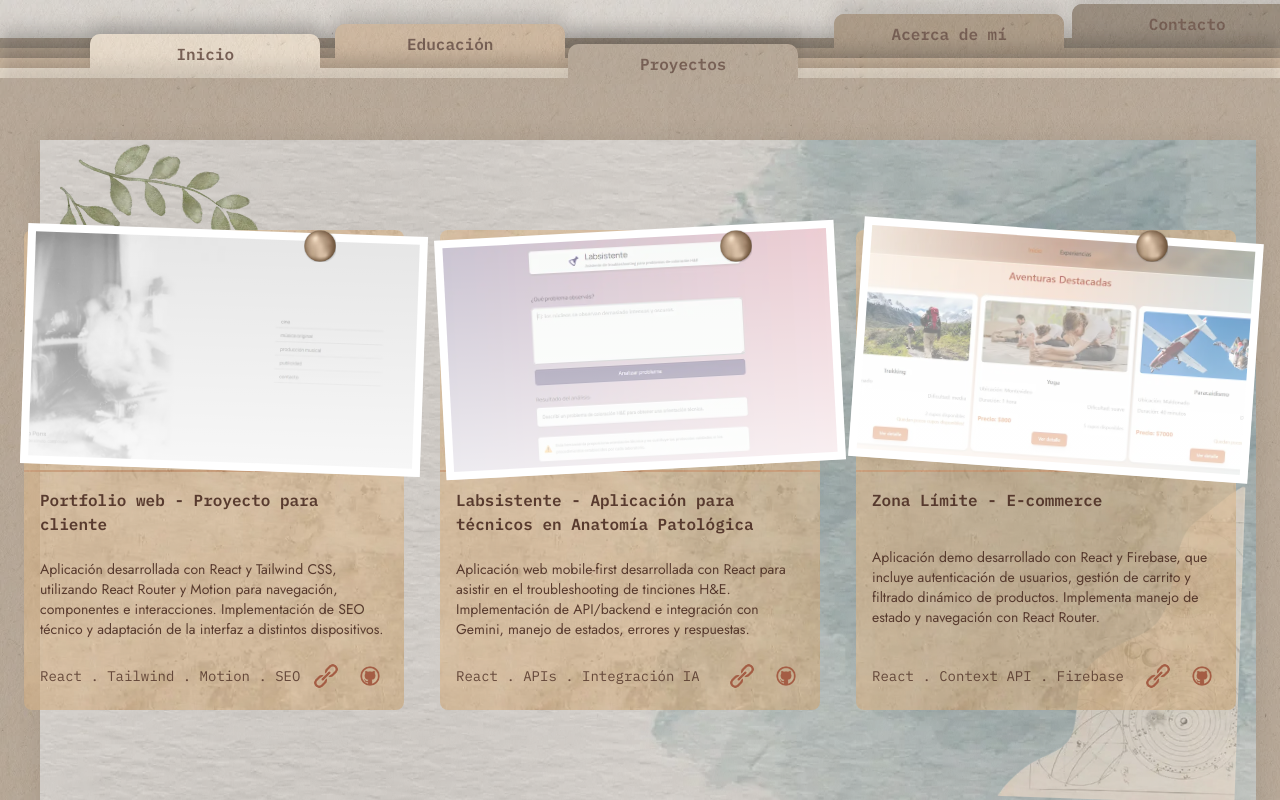
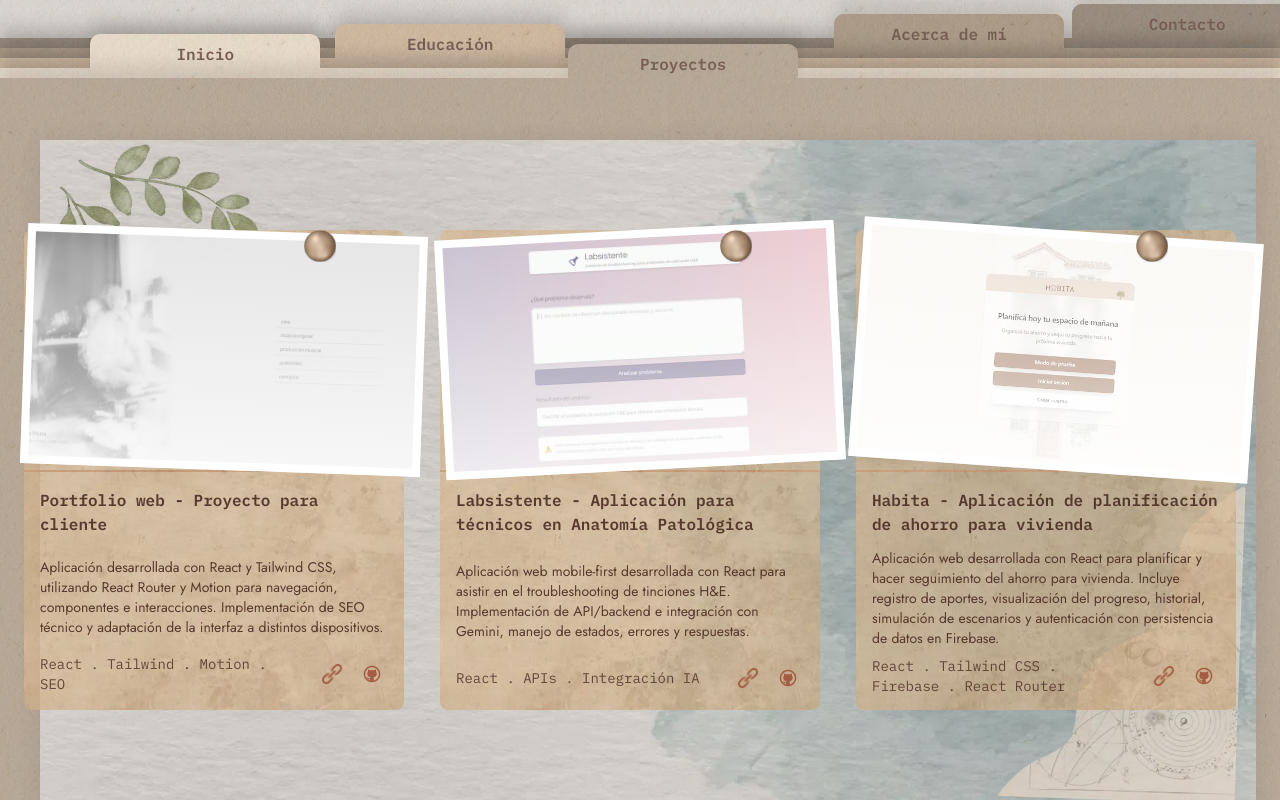
Before and after one commit to LuciaPons/Portfolio, a React (Vite) app: page /projects in a window 1280 px wide. Shown: the top 800 px of the page. Built offline with nearby package versions, Linux system fonts and the light colour scheme; a web font is replaced by a local one.

Commit message:
chore: cambio proyecto zona-limite por habita

```diff
--- a/src/components/ProjectItem.jsx
+++ b/src/components/ProjectItem.jsx
@@ -205,7 +205,8 @@ export default function ProjectItem({ project }) {
             text-xs
             xl:text-sm
             font-mono
-            opacity-80"
+            opacity-80
+            md:max-w-65"
           >
             {project.tecnologies}
           </p>
@@ -231,8 +232,8 @@ export default function ProjectItem({ project }) {
                 className="
                 w-5
                 h-5
-                md:w-7
-                md:h-7"
+                md:w-6
+                md:h-6"
               />
             </a>
             <a
@@ -251,8 +252,8 @@ export default function ProjectItem({ project }) {
                 className="
                 w-5
                 h-5
-                md:w-7
-                md:h-7"
+                md:w-6
+                md:h-6"
               />
             </a>
           </div>
--- a/src/data/projects.js
+++ b/src/data/projects.js
@@ -1,4 +1,4 @@
-import zonaLimite from "../assets/images/projects/zonaLimite.webp";
+import habita from "../assets/images/projects/habita.webp";
 import portfolioRodrigo from "../assets/images/projects/portfolioRodrigo.webp";
 import labsistente from "../assets/images/projects/labsistente.webp";
 import linkIcon from "../assets/icons/icon-link.png";
@@ -34,16 +34,16 @@ export const projects = [
   },
   {
     id: 3,
-    name: "Zona Límite - E-commerce",
-    img: zonaLimite,
-    alt: "Vista de demo de tienda online Zona Límite",
+    name: "Habita - Aplicación de planificación de ahorro para vivienda",
+    img: habita,
+    alt: "Vista del panel principal de Habita para planificar y seguir el ahorro para vivienda",
     rotate: "4deg",
     description:
-      "Aplicación demo desarrollado con React y Firebase, que incluye autenticación de usuarios, gestión de carrito y filtrado dinámico de productos. Implementa manejo de estado y navegación con React Router.",
-    tecnologies: "React . Context API . Firebase",
-    linkUrl: "https://proyectoreact-sand.vercel.app/",
+      "Aplicación web desarrollada con React para planificar y hacer seguimiento del ahorro para vivienda. Incluye registro de aportes, visualización del progreso, historial, simulación de escenarios y autenticación con persistencia de datos en Firebase.",
+    tecnologies: "React . Tailwind CSS . Firebase . React Router",
+    linkUrl: "https://habita-zeta.vercel.app/bienvenida",
     linkIcon: linkIcon,
-    githubUrl: "https://github.com/LuciaPons/proyectoreact",
+    githubUrl: "https://github.com/LuciaPons/habita.git",
     githubIcon: github3Icon,
   },
 ];
```
Also changed, not shown: src/assets/images/projects/habita.webp (added).
